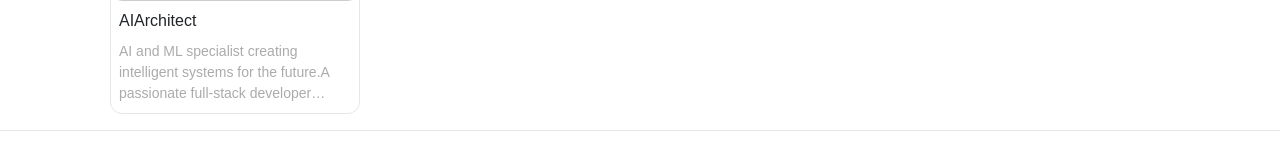
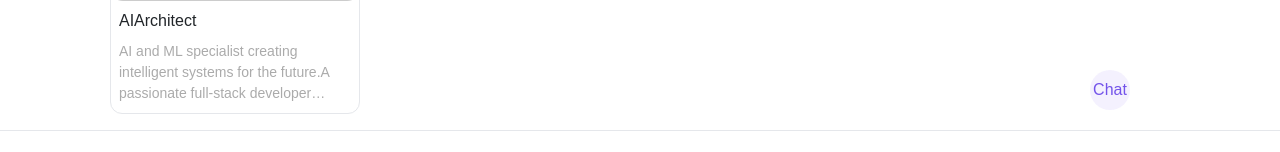
Before and after one commit to seung365/frontend, a React (Vite) app: page /hub in a window 1280 px wide. Shown: the part 1291-1443 px from the top of the page. Built offline with nearby package versions, Linux system fonts and the light colour scheme; no server answers; a web font is replaced by a local one.

Commit message:
feat: Floating button 컴포넌트 구현

```diff
--- /dev/null
+++ b/src/components/Chat/FloatingButton/index.tsx
@@ -0,0 +1,9 @@
+const FloatingButton = () => {
+  return (
+    <button className='absolute flex items-center justify-center w-10 h-10 rounded-full text-main-color bg-sub-color right-10 bottom-1'>
+      Chat
+    </button>
+  )
+}
+
+export default FloatingButton
--- a/src/components/index.ts
+++ b/src/components/index.ts
@@ -9,6 +9,7 @@ export { default as FloatingPost } from './BoardDetail/FloatingPost'
 export { default as TitleBar } from './BoardDetail/Title/TitleBar'
 export { default as TitleInput } from './BoardDetail/Title/TitleInput'
 export { default as WriterBar } from './BoardDetail/WriterBar'
+export { default as FloatingButton } from './Chat/FloatingButton'
 export { default as Button } from './common/Button'
 export { default as BoardCard } from './common/Card/BoardCard'
 export { default as ProfileCard } from './common/Card/ProfileCard'
--- a/src/pages/Hub/index.tsx
+++ b/src/pages/Hub/index.tsx
@@ -1,5 +1,6 @@
 import { useState } from 'react'
 import { Filter, Grid, HubBanner, ProfileCard } from '../../components'
+import { FloatingButton } from '../../components/index'
 import { profileList } from '../../mocks/profileList'
 
 export type SortingType = '최신순' | '인기순'
@@ -38,7 +39,7 @@ const Hub = () => {
   }
 
   return (
-    <div className='flex flex-col gap-4 my-4 '>
+    <div className='relative flex flex-col gap-4 my-4 '>
       <HubBanner />
       <div className='flex flex-row gap-4'>
         <Grid type='board'>
@@ -59,6 +60,7 @@ const Hub = () => {
           onTerm={handleTerm}
         />
       </div>
+      <FloatingButton />
     </div>
   )
 }
```
